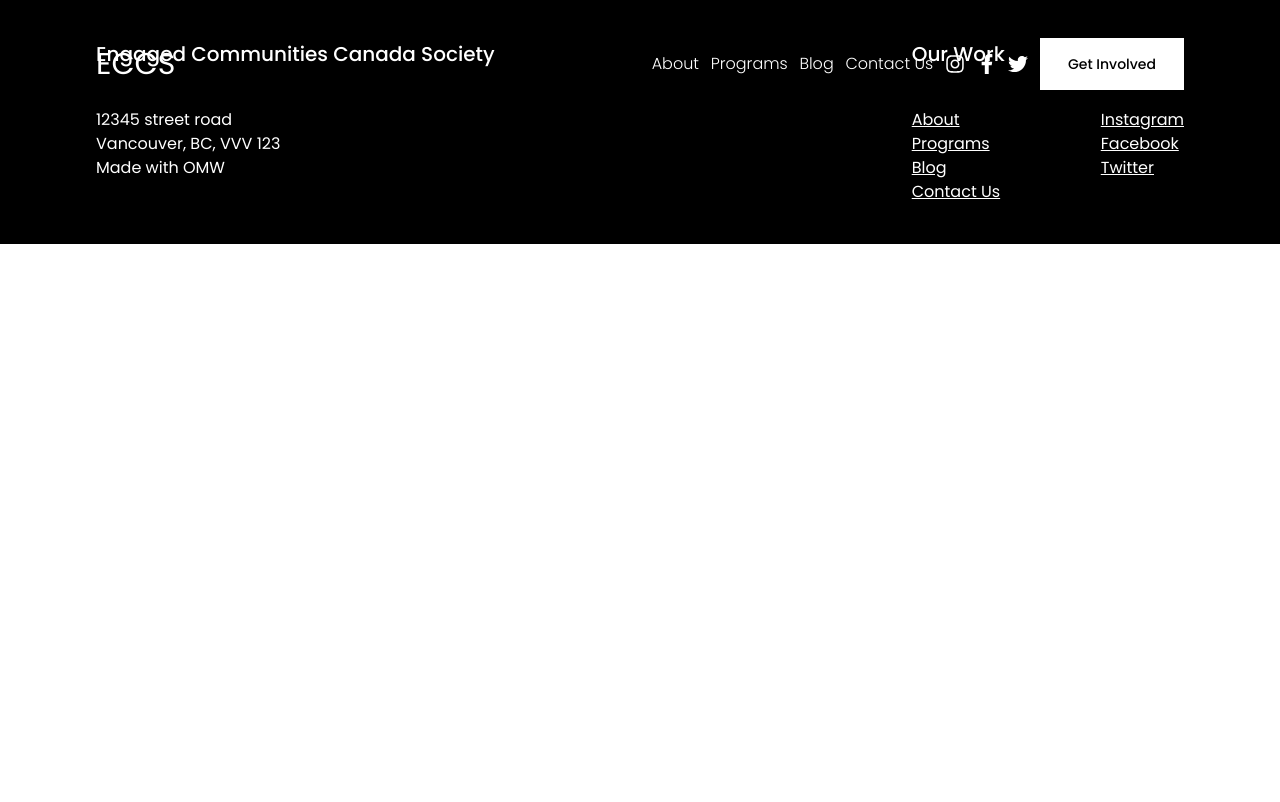
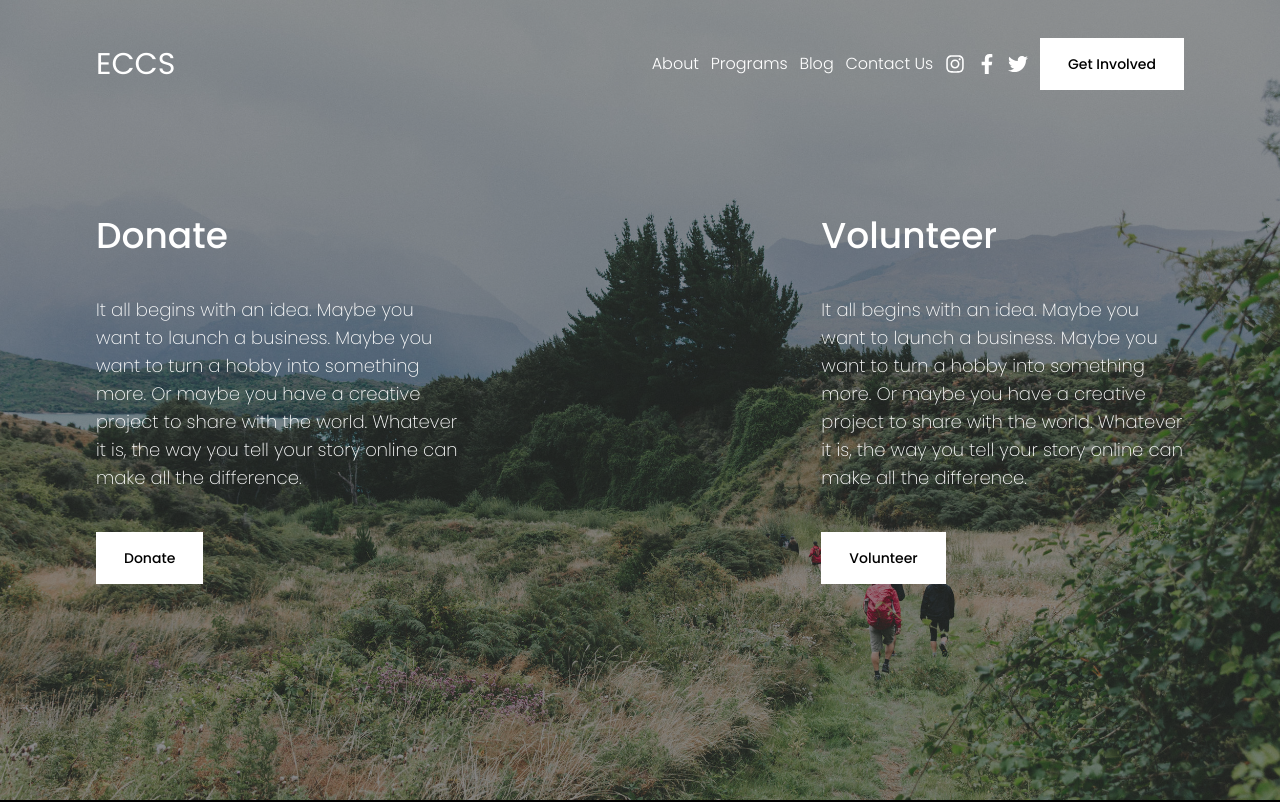
Before and after one commit to vvEii/eccs-website, a React (Create React App) app in the folder app/: page /get-involved in a window 1280 px wide. Shown: the top 802 px of the page. Built offline with nearby package versions, Linux system fonts and the light colour scheme.

Commit message:
Change TakeAction to GetInvolved

```diff
--- a/app/src/App.js
+++ b/app/src/App.js
@@ -6,7 +6,7 @@ import About from './pages/About';
 import Blog from './pages/Blog';
 import Programs from './pages/Programs';
 import ContactUs from './pages/ContactUs';
-import TakeAction from './pages/TakeAction';
+import GetInvolved from './pages/GetInvolved';
 import Navbar from './components/Navbar';
 import Footer from './components/Footer';
 
@@ -37,7 +37,7 @@ function App() {
         <Route path='/about' component={About} />
         <Route path='/programs' component={Programs} />
         <Route path='/contact' component={ContactUs} />
-        <Route path='/take-action' component={TakeAction} />
+        <Route path='/get-involved' component={GetInvolved} />
       </Switch>
       <Footer />
     </div>
--- a/app/src/components/Navbar.js
+++ b/app/src/components/Navbar.js
@@ -64,7 +64,7 @@ const Navbar = () => {
         </svg>
       </a>
       <Link
-        to='/take-action'
+        to='/get-involved'
         className='bg-white text-sm text-black px-7 py-4 font-medium hover:bg-gray-200 transition ease-in-out duration-700'
       >
         Get Involved
--- a/app/src/pages/TakeAction.js
+++ b/app/src/pages/GetInvolved.js
@@ -1,13 +1,13 @@
 import React from 'react';
 
-const TakeAction = () => {
+const GetInvolved = () => {
   return (
     <div>
       <div className='overflow-hidden max-h-screen'>
         <img
           src='/images/bg-landing-page.jpg'
           alt=''
-          className='object-cover relative'
+          className='object-cover relative min-h-screen'
         />
         <div
           className='absolute inset-0 opacity-50'
@@ -46,4 +46,4 @@ const TakeAction = () => {
   );
 };
 
-export default TakeAction;
+export default GetInvolved;
```
